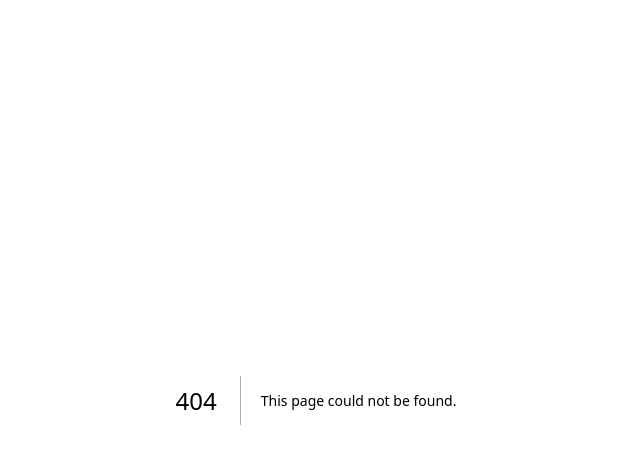
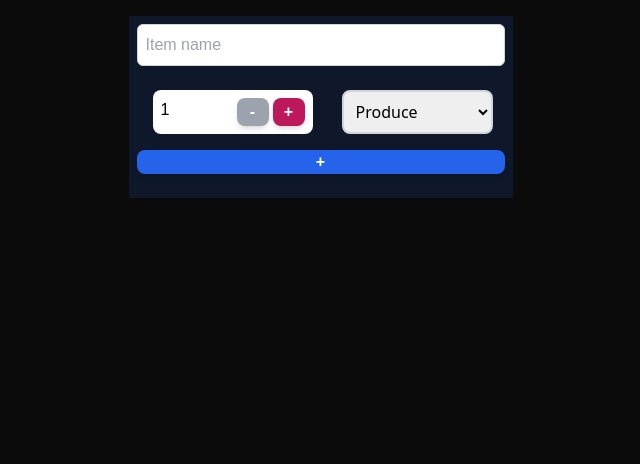
Before and after one commit to ClaraaaL/cprg306-assignments, a Next.js app: page /week-5 in a window 1280 px wide. Before the commit this address had no page. Shown: the top 464 px of the page, without its empty margins (324-964 px from the left). Built offline with nearby package versions, Linux system fonts and the light colour scheme.

Commit message:
week5
add namefield, produce, button and css

```diff
--- a/app/page.js
+++ b/app/page.js
@@ -5,8 +5,8 @@ export default function Page() {
   return (
     <main>
 
-      <h1>CPRG 306: Web Development 2 - Assignments</h1>
-      <p><LINK href="/week-2">week2</LINK></p>
+      <h1 className="text-white">CPRG 306: Web Development 2 - Assignments</h1>
+      <p className="text-white"><LINK href="/week-2">week2</LINK></p>
 
 
 
--- a/app/week-2/page.js
+++ b/app/week-2/page.js
@@ -2,8 +2,8 @@ import StudentInfo from "./student-info";
 
 export default function Page() {
     return (
-      <main>
-        <h1>Shopping List</h1>
+      <main >
+        <h1 className="text-white">Shopping List</h1>
         <StudentInfo></StudentInfo>
       </main>
     );
--- a/app/week-2/student-info.js
+++ b/app/week-2/student-info.js
@@ -2,9 +2,9 @@ import Link from "next/link"
 
 export default function StudentInfo() {
     return (
-      <main>
-        <h1>Clara Lee</h1>
-        <p><Link href="https://github.com/ClaraaaL">https://github.com/ClaraaaL</Link></p>
+      <main >
+        <h1 className="text-white">Clara Lee</h1>
+        <p className="text-white"><Link href="https://github.com/ClaraaaL">https://github.com/ClaraaaL</Link></p>
       </main>
     );
   }
--- /dev/null
+++ b/app/week-5/new-item.js
@@ -0,0 +1,101 @@
+"use client";
+import { useState } from "react";
+
+export default function NewItem() {
+  const [name, setName] = useState("");
+  const [quantity, setQuantity] = useState(1);
+  const [category, setCategory] = useState("produce");
+
+  const handleSubmit = (event) => {
+    event.preventDefault(); // Prevent default form submission
+    const item = { name, quantity, category }; // Create item object
+    console.log(item);
+
+    alert(`Add Item: ${name}, Quantity: ${quantity}, Category: ${category}`);
+
+    // Reset state to initial values
+    setName("");
+    setQuantity(1);
+    setCategory("produce");
+  };
+
+  const increment = () => setQuantity(quantity + 1);
+  const decrement = () => setQuantity(quantity - 1);
+
+  return (
+    <div>
+      <form
+        onSubmit={handleSubmit}
+        className="p-2 m-4 bg-slate-900 text-black max-w-sm w-full"
+      >
+        <div className="mb-2">
+          <input
+            type="text"
+            id="name"
+            className="w-full p-2 border border-gray-300 rounded-md"
+            value={name}
+            onChange={(e) => setName(e.target.value)}
+            placeholder="Item name"
+            width={60}
+            required
+          />
+        </div>
+
+        <div class="flex justify-between">
+          <div class="p-2 m-4 bg-white flex w-40 rounded-lg ">
+            <div class="flex justify-between w-full">
+              <span className="text-center">{quantity}</span>
+              <div class="flex">
+                <button
+                  className="w-8 bg-green-800 text-white font-semibold rounded-lg shadow-md hover:bg-blue-700 focus:outline-none focus:ring-2 disabled:bg-gray-400 focus:ring-blue-400 focus:ring-opacity-75"
+                  onClick={decrement}
+                  disabled={quantity <= 1}
+                >
+                  -
+                </button>
+
+                <button
+                  className="w-8 bg-pink-700 text-white font-semibold rounded-lg shadow-md hover:bg-blue-700 focus:outline-none focus:ring-2 focus:ring-blue-400  disabled:bg-gray-400 focus:ring-opacity-75 ml-1"
+                  onClick={increment}
+                  disabled={quantity >= 20}
+                >
+                  +
+                </button>
+              </div>
+            </div>
+          </div>
+
+          <div className="mb-4">
+            <select
+              id="category"
+              className="ml-1 border-2 border-gray-300 p-2 rounded-lg font-sans mt-4 mr-3"
+              value={category}
+              onChange={(e) => setCategory(e.target.value)}
+            >
+              <option value="produce">Produce</option>
+              <option value="dairy">Dairy</option>
+              <option value="bakery">Bakery</option>
+              <option value="meat">Meat</option>
+              <option value="frozen foods">Frozen Foods</option>
+              <option value="canned goods">Canned Goods</option>
+              <option value="dry goods">Dry Goods</option>
+              <option value="beverages">Beverages</option>
+              <option value="snacks">Snacks</option>
+              <option value="household">Household</option>
+              <option value="other">Other</option>
+            </select>
+          </div>
+        </div>
+
+        <div className="mb-4">
+          <button
+            type="submit"
+            className="w-full bg-blue-600 text-white font-semibold rounded-lg shadow-md hover:bg-blue-800 focus:outline-none focus:ring-2 focus:ring-blue-400 focus:ring-opacity-75"
+          >
+            +
+          </button>
+        </div>
+      </form>
+    </div>
+  );
+}
--- /dev/null
+++ b/app/week-5/page.js
@@ -0,0 +1,11 @@
+import NewItem from "./new-item";
+
+export default function Page() {
+  return (
+    <main className="flex justify-center w-full">
+      <div>
+        <NewItem />
+      </div>
+    </main>
+  );
+}
```
